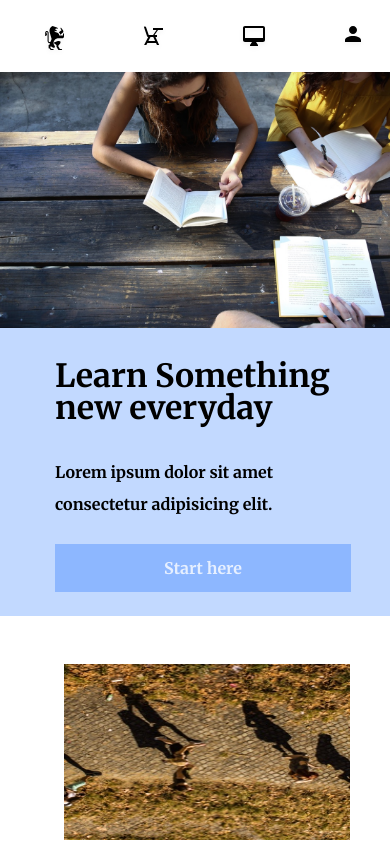
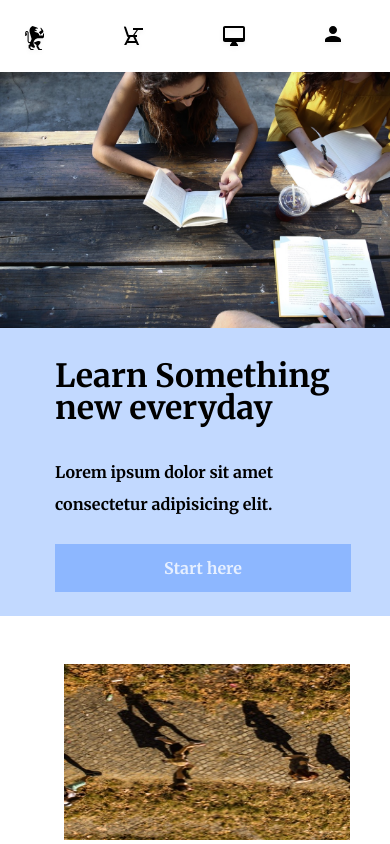
Before and after one commit to fndiaye2015/capstone_colmar, a plain HTML site: page index.html in a window 390 px wide. Shown: the top 844 px of the page. Drawn offline with Linux system fonts and the light colour scheme.

Commit message:
align nav mobile view

```diff
--- a/resources/css/style.css
+++ b/resources/css/style.css
@@ -82,6 +82,7 @@ nav a:hover {
         height: 4.5rem;
         justify-content: center;
         align-items: baseline;
+        margin-right: 4rem;
     }
 
     nav a {
```
